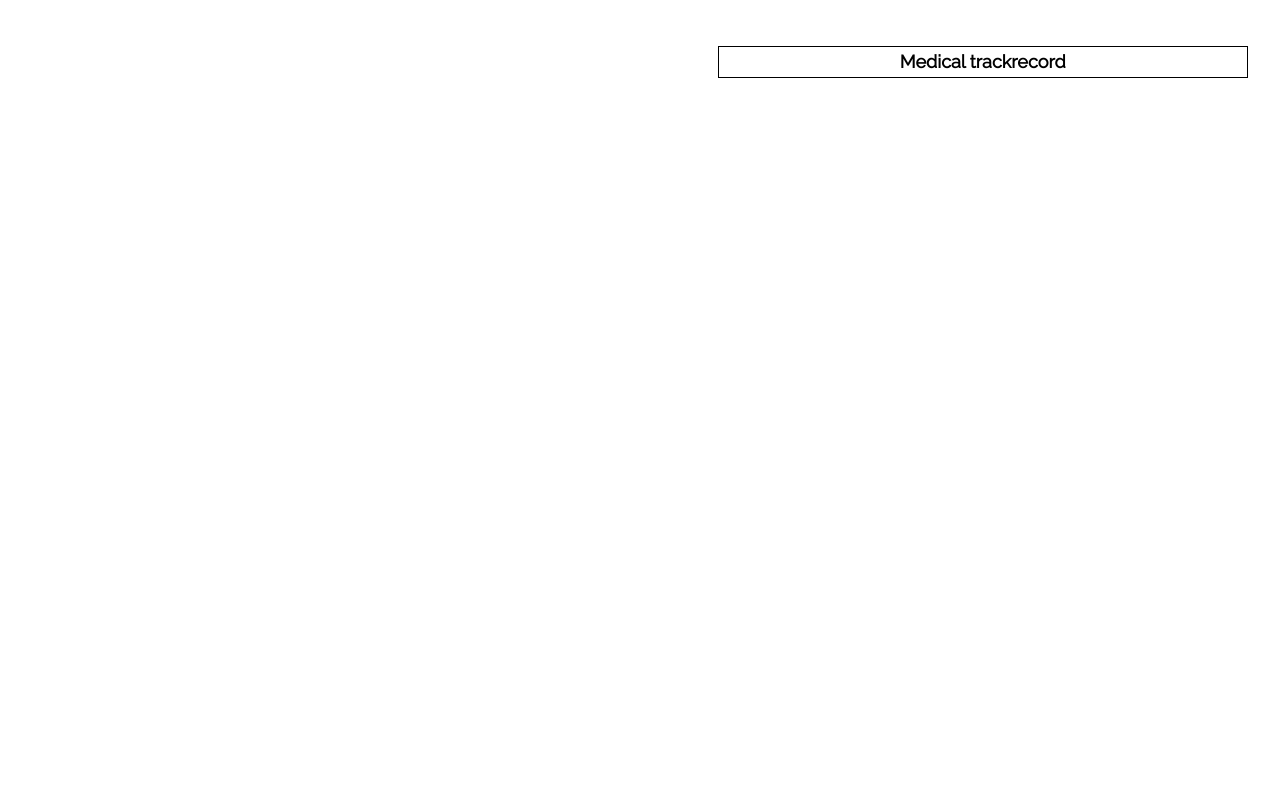
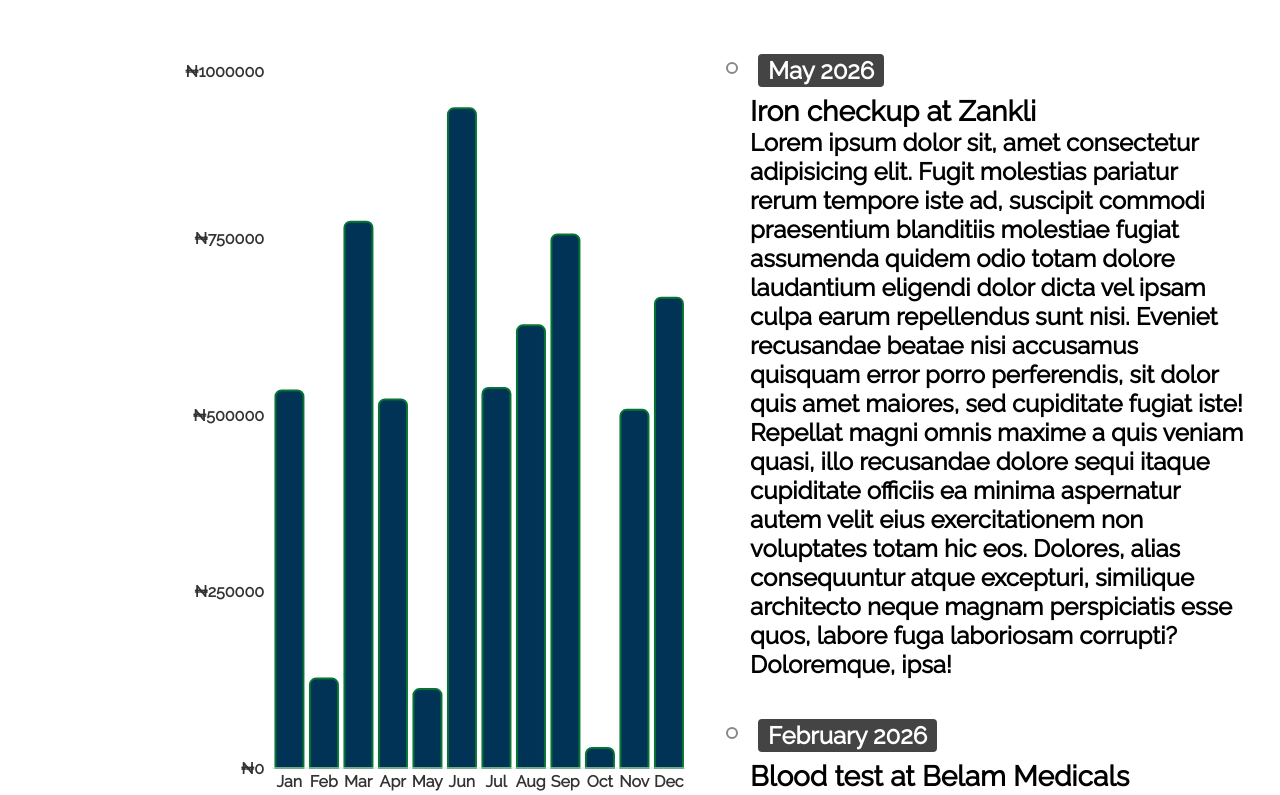
Before and after one commit to Muhammadcodes10/Medically, a React (Vite) app in the folder medicallyClient/: page /base in a window 1280 px wide. Shown: the part 1384-2179 px from the top of the page. Before the commit the page ends 1462 px from the top, so only its background shows below. Built offline with nearby package versions, Linux system fonts and the light colour scheme.

Commit message:
I added a timeline to show patients their medical trackrecords

```diff
--- a/medicallyClient/src/components/UI/base.tsx
+++ b/medicallyClient/src/components/UI/base.tsx
@@ -196,7 +196,26 @@ function BasePage() {
             <div className="bmp-box1">
               <SpendingChart />{" "}
             </div>
-            <div className="bmp-box2">Medical trackrecord</div>
+            <div className="bmp-box2">
+              <div className="timeline">
+                <div className="timeline-item">
+
+                  <div className="timeline-content">
+                    <span className="timeline-date"> <div className="timeline-dot" />May 2026</span>
+                    <h3>Iron checkup at Zankli</h3>
+                    <p>Lorem ipsum dolor sit, amet consectetur adipisicing elit. Fugit molestias pariatur rerum tempore iste ad, suscipit commodi praesentium blanditiis molestiae fugiat assumenda quidem odio totam dolore laudantium eligendi dolor dicta vel ipsam culpa earum repellendus sunt nisi. Eveniet recusandae beatae nisi accusamus quisquam error porro perferendis, sit dolor quis amet maiores, sed cupiditate fugiat iste! Repellat magni omnis maxime a quis veniam quasi, illo recusandae dolore sequi itaque cupiditate officiis ea minima aspernatur autem velit eius exercitationem non voluptates totam hic eos. Dolores, alias consequuntur atque excepturi, similique architecto neque magnam perspiciatis esse quos, labore fuga laboriosam corrupti? Doloremque, ipsa!</p>
+                  </div>
+                </div>
+                <div className="timeline-item">
+                  <div className="timeline-dot" />
+                  <div className="timeline-content">
+                    <span className="timeline-date">February 2026</span>
+                    <h3>Blood test at Belam Medicals</h3>
+                    <p> Lorem ipsum dolor sit amet consectetur adipisicing elit. Dolores, quo! Eius ducimus nobis molestiae expedita id laboriosam. Ipsa explicabo doloribus excepturi, aperiam at deleniti quibusdam distinctio obcaecati possimus libero cupiditate. Saepe veniam sunt dicta praesentium doloremque. Similique amet eveniet ut itaque, impedit rem aliquam corporis minima autem deserunt tempore qui labore ex sapiente, reprehenderit explicabo dolorum porro possimus, repellendus soluta odit harum? Mollitia minima soluta voluptatibus. Qui, animi minus. Porro, omnis eligendi fugit quisquam iure similique, voluptates eius voluptatibus, illo ipsam aspernatur esse maxime voluptatem?</p>
+                  </div>
+                </div>
+              </div>
+            </div>
           </div>
         </div>
       </div>
--- a/medicallyClient/src/index.css
+++ b/medicallyClient/src/index.css
@@ -2,7 +2,6 @@
   margin: 0;
   padding: 0;
   box-sizing: border-box;
-
 }
 
 a {
@@ -13,8 +12,6 @@ a {
 a:hover {
   color: rgb(11, 168, 11);
 }
-
-
 
 .aboutText {
   font-size: xx-large;
@@ -109,7 +106,6 @@ a:hover {
   display: flex;
   justify-content: center;
   align-items: center;
-  border: 1px solid black;
   height: 100%;
   width: 100%;
 }
@@ -528,7 +524,54 @@ span {
   display: flex;
   flex-direction: column;
 }
+.timeline {
+  padding-left: 2rem;
+  /* background-color: antiquewhite; */
+  position: relative;
+  display: flex;
+  flex-direction: column;
+  font-size: x-large;
+  width: 100%;
+  height: 100%;
+}
 
+/* The vertical line */
+.timeline::before {
+  content: "";
+  position: absolute;
+  left: 0;
+  top: 5;
+  bottom: 0;
+  width: 20px;
+  background-color: #d3d1db;
+}
+
+.timeline-item {
+  position: relative;
+  margin-bottom: 2rem;
+}
+
+/* The dot */
+.timeline-dot {
+  position: absolute;
+  left: -1.5rem;
+  top: 1rem;
+  width: 12px;
+  height: 12px;
+  border-radius: 50%;
+  background-color: #fff;
+  border: 2px solid #888;
+}
+
+.timeline-date {
+  display: inline-block;
+  background-color: #444;
+  color: white;
+  padding: 2px 10px;
+  border-radius: 4px;
+  font-size: x-large;
+  margin: 0.5rem;
+}
 .TreatmentText {
   font-size: 1em;
   color: #035323;
```
